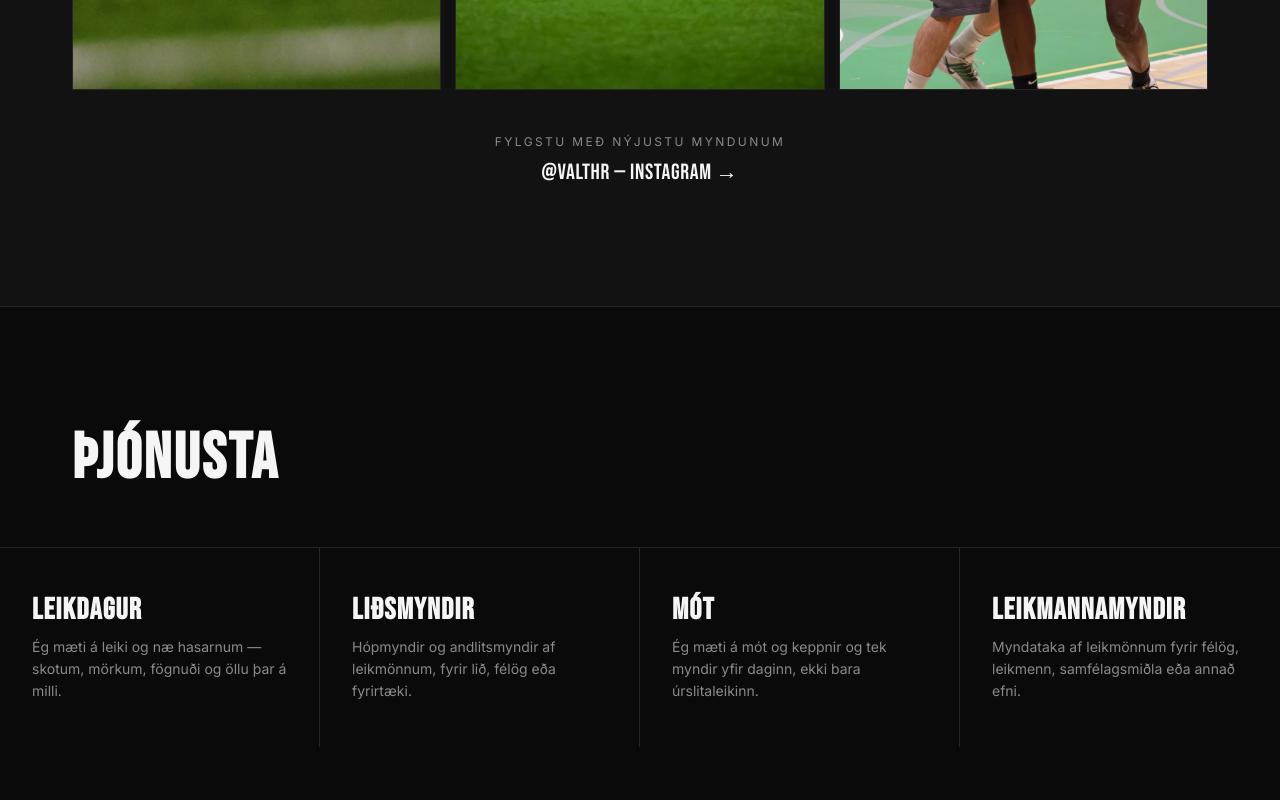
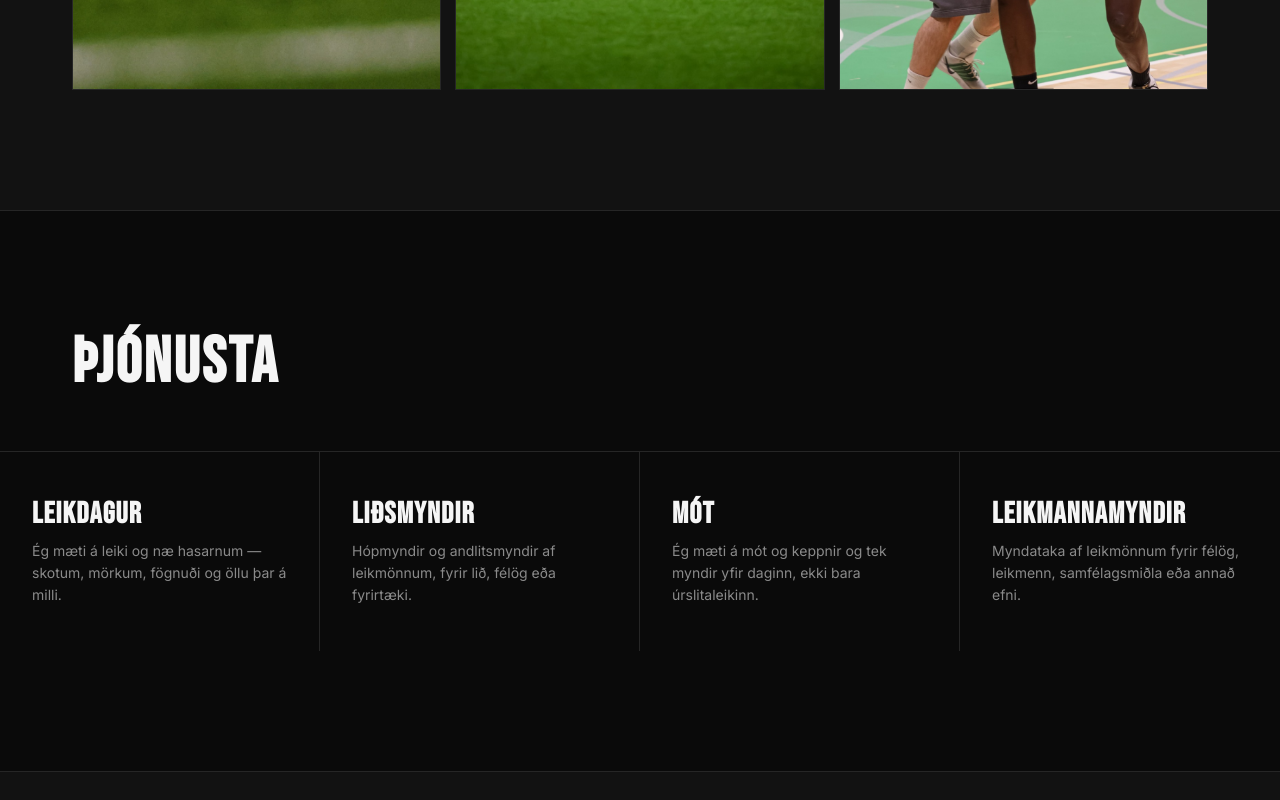
Before and after one commit to vpetursson98-stack/valthr-web, a plain HTML site: page index.html in a window 1280 px wide. Shown: the part 2840-3640 px from the top of the page. Drawn offline with Linux system fonts and the light colour scheme.

Commit message:
Fjarlægja Instagram-tengla

```diff
--- a/index.html
+++ b/index.html
@@ -184,11 +184,6 @@
   .gallery-item:hover .gallery-overlay{opacity:1;}
   .gallery-overlay span{font-family:'Inter',sans-serif;font-size:13px;letter-spacing:0.1em;text-transform:uppercase;color:var(--white);}
 
-  .portfolio-instagram{margin-top:44px;text-align:center;}
-  .portfolio-instagram span{display:block;font-size:12px;letter-spacing:0.2em;text-transform:uppercase;color:var(--grey);font-family:'Inter',sans-serif;margin-bottom:10px;}
-  .portfolio-instagram a{font-family:'Bebas Neue',sans-serif;font-size:22px;letter-spacing:0.03em;color:var(--white);}
-  .portfolio-instagram a:hover{color:var(--grey);}
-
   /* SERVICES STRIP */
   .strip{
     display:grid;grid-template-columns:repeat(4,1fr);border-top:1px solid var(--grey-line);
@@ -325,10 +320,6 @@
       <p>Myndir sem ég hef tekið undanfarið — af leikjum, liðum og viðburðum.</p>
     </div>
     <ul class="gallery" id="gallery"></ul>
-    <div class="portfolio-instagram">
-      <span>Fylgstu með nýjustu myndunum</span>
-      <a href="https://instagram.com/valthr" target="_blank" rel="noopener">@valthr — Instagram →</a>
-    </div>
   </div>
 </section>
 
@@ -422,7 +413,6 @@
   <div class="container footer-inner">
     <img src="assets/logo.jpg" alt="VALTHR">
     <div class="footer-links">
-      <a href="https://instagram.com/valthr" target="_blank" rel="noopener">Instagram</a>
       <a href="#contact">Hafa samband</a>
       <a href="personuvernd.html">Persónuvernd</a>
       <a href="skilmalar.html">Skilmálar</a>
```
Also changed, not shown: personuvernd.html (+0 -1 lines), skilmalar.html (+0 -1 lines).
